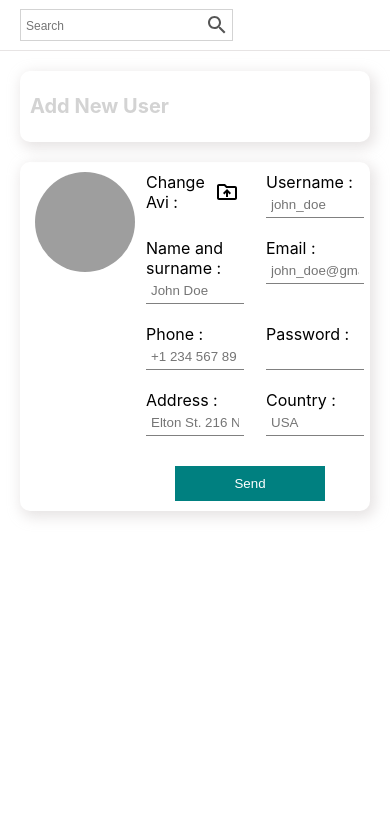
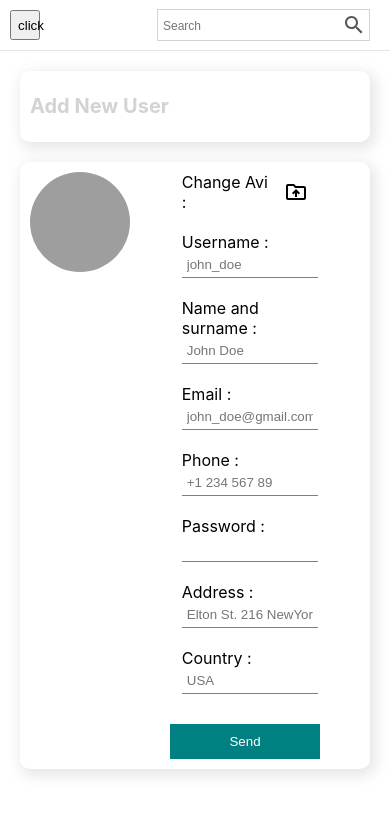
Before and after one commit to obedfavour01/admin-dashboard, a React (Create React App) app: page /users/new in a window 390 px wide. Shown: the top 814 px of the page. Built offline with nearby package versions, Linux system fonts and the light colour scheme; grey boxes are pictures that could not be loaded.

Commit message:
responsiveness in progress

```diff
--- a/src/App.js
+++ b/src/App.js
@@ -1,6 +1,6 @@
 import Home from "./Pages/home/Home";
 import Login from "./Pages/login/Login";
-import React,{useContext} from "react";
+import React,{useContext, useState} from "react";
 import { BrowserRouter, Routes, Route } from "react-router-dom";
 import List from "./Pages/list/List";
 import Single from "./Pages/single/Single";
@@ -20,12 +20,12 @@ function App() {
           <Route index element={<Home />} />
           <Route path="login" element={<Login />} />
           <Route path="users">
-            <Route index element={<List />} />
+            <Route index element={<List/>}/>
             <Route path=":userId" element={<Single />} />
             <Route path="new" element={<New inputs = {userInputs} title = 'Add New User'/>} />
           </Route>
           <Route path="products">
-            <Route index element={<List />} />
+            <Route index element={<List/>} />
             <Route path=":productId" element={<Single />} />
             <Route path="new" element={<New inputs = {productInputs} title = 'Add new products'/>}/>
           </Route>
--- a/src/Components/Featured/featured.scss
+++ b/src/Components/Featured/featured.scss
@@ -7,10 +7,11 @@
 
   @media screen and (max-width: 768px){
 
-    width: 400px;
+    width: 80vw;
     height: 200px;
 
   }
+
     .top{
         display: flex;
         align-items: center;
--- a/src/Components/Navbar/Navbar.jsx
+++ b/src/Components/Navbar/Navbar.jsx
@@ -1,4 +1,4 @@
-import React, { useContext } from "react";
+import React, { useContext} from "react";
 import "./Navbar.scss";
 import SearchOutlinedIcon from "@mui/icons-material/SearchOutlined";
 import {
@@ -14,9 +14,19 @@ import { DarkModeContext } from "../../context/darkModeContext";
 function Navbar() {
   const { dispatch } = useContext(DarkModeContext);
 
+
+// const handleClick = () => {
+//   setOpen(true)
+// }
+
+//   console.log(open)
+
   return (
     <div className="navbar">
       <div className="wrapper">
+        {
+        <button className="btn-toggle"> click</button>
+        }
         <div className="search">
           <input type="text" placeholder="Search" />
           <SearchOutlinedIcon />
--- a/src/Components/Navbar/Navbar.scss
+++ b/src/Components/Navbar/Navbar.scss
@@ -6,13 +6,30 @@
     border-bottom: 0.5px solid rgb(231, 228, 228);
     color: #555;
 
+
     .wrapper{
         width: 100%;
         display: flex;
         align-items: center;
         padding: 20px;
         justify-content: space-between;
+        @media screen and (max-width: 768px){
+                justify-content: space-between;
+                padding-left: 0;
+        }
 
+        .btn-toggle{
+            display: none;
+            height: 30px;
+            width: 30px;
+            position: relative;
+            left: 10px;
+
+            @media screen and (max-width: 768px){
+                display: block;
+        }
+
+        }
         .search{
             display: flex;
             align-items: center;
--- a/src/Components/Sidebar/Sidebar.jsx
+++ b/src/Components/Sidebar/Sidebar.jsx
@@ -7,11 +7,24 @@ import ShoppingCartIcon from '@mui/icons-material/ShoppingCart';
 import { NotificationsActive ,Logout,LocalShipping,Settings, InsertChart, ReceiptLong, AccountCircle} from '@mui/icons-material';
 import {Link} from 'react-router-dom'
 import { DarkModeContext } from '../../context/darkModeContext';
-function Sidebar() {
+function Sidebar({open,setOpen}) {
 
   const {dispatch} = useContext(DarkModeContext)
   return (
-    <div className='sidebar'>
+    <div className='sidebar'
+
+        style = {
+          {display: open && 'block',
+          position: open ? "absolute" : 'relative',
+          top: open && 0,
+          botton: open && 0,
+          zIndex : 5,
+          transition: "2s",
+          flex: open && 2
+           }}
+        >
+
+
 
 
       <div className="top" >
@@ -21,6 +34,8 @@ function Sidebar() {
           ObedBaby
         </span>
         </Link>
+
+        <button onClick={()=> setOpen(false)} className = 'btn-close'>X</button>
       </div>
 
       <hr/>
@@ -96,6 +111,7 @@ function Sidebar() {
 
       </div>
     </div>
+
   )
 }
 
--- a/src/Components/Sidebar/sidebar.scss
+++ b/src/Components/Sidebar/sidebar.scss
@@ -4,8 +4,11 @@
     min-height: 100vh;
     background-color: white;
 
+
+
     @media screen and (max-width: 768px){
         display:none;
+
     }
     .top{
         height: 50px;
@@ -18,6 +21,16 @@
             font-size: 20px;
             font-weight: bold;
             color:#8884d8;
+        }
+
+        .btn-close{
+            display: none;
+
+
+    @media screen and (max-width: 768px){
+        display:inline-block;
+
+    }
         }
     }
     hr{
--- a/src/Components/Table/Table.jsx
+++ b/src/Components/Table/Table.jsx
@@ -66,7 +66,9 @@ function Tables() {
       <Table sx={{ minWidth: 650 }} aria-label="simple table">
         <TableHead>
           <TableRow>
-            <TableCell className="tableCells">Tracking Id</TableCell>
+            <TableCell className="tableCells">
+              Tracking Id
+            </TableCell>
             <TableCell  className="tableCells">
               Products
             </TableCell>
--- a/src/Pages/home/Home.jsx
+++ b/src/Pages/home/Home.jsx
@@ -8,9 +8,11 @@ import './home.scss'
 import Tables from '../../Components/Table/Table'
 
 function Home() {
+
+
   return (
     <div className='home'>
-      <Sidebar/>
+      <Sidebar />
 
       <div className="homeContainer">
         <Navbar/>
--- a/src/Pages/list/List.jsx
+++ b/src/Pages/list/List.jsx
@@ -5,6 +5,7 @@ import Sidebar from '../../Components/Sidebar/Sidebar'
 import './List.scss'
 
 function List() {
+
   return (
     <div className = 'list'>
 
--- a/src/Pages/new/New.jsx
+++ b/src/Pages/new/New.jsx
@@ -47,7 +47,8 @@ console.log(file)
               <label htmlFor={input.id}>{input.label} :</label>
               <input type={input.type} placeholder={input.placeholder} id = {input.id}/>
             </div>
-        ))}
+            ))
+          }
 
 
 
--- a/src/Pages/new/new.scss
+++ b/src/Pages/new/new.scss
@@ -14,6 +14,14 @@
             display: flex;
             margin: 20px;
 
+            .bottom{
+
+            @media screen and (max-width: 768px){
+
+                    justify-content: space-between;
+                }
+            }
+
             h1{
                 color: lightgray;
                 font-size: 20px;
@@ -28,21 +36,37 @@
                     border-radius: 50%;
                     object-fit: cover;
                 }
+                @media screen and (max-width: 768px){
+                    flex:1
+                }
 
             }
 
             .right{
                 flex: 2;
 
+
+                @media screen and (max-width: 768px){
+                    flex:3
+                }
                 form{
                     display: flex;
                     flex-wrap: wrap;
                     gap: 20px;
                     justify-content: space-around;
 
+                    @media screen and (max-width: 768px){
+                        flex-direction: column;
+                        align-items: center;
+
+                    }
                     .formInput{
                         width: 40%;
 
+                        @media screen and (max-width: 768px){
+                            width: 55%;
+
+                        }
 
                             label{
                                 display: flex;
```
Also changed, not shown: 1 other file (tests, documents, lock files or other folders). Lines whose indentation alone changed are shown as unchanged.
